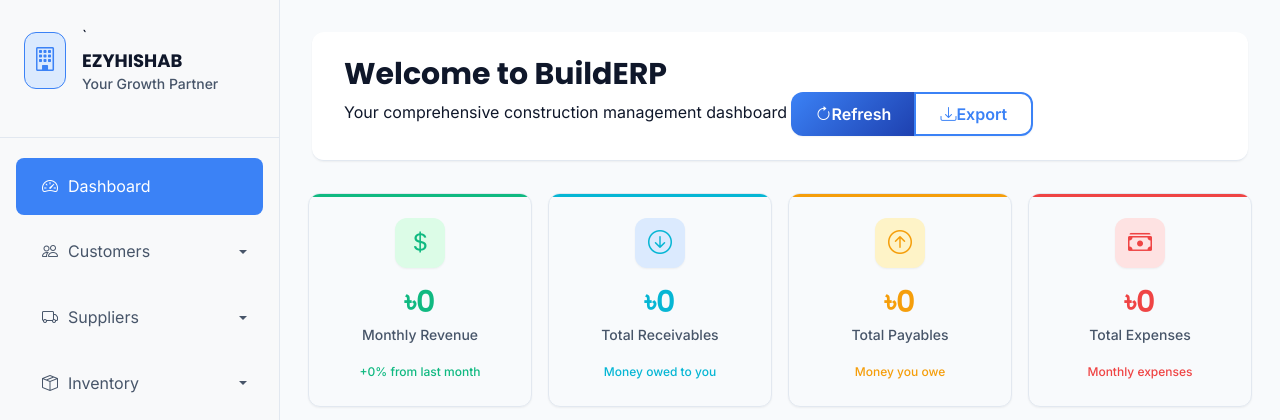
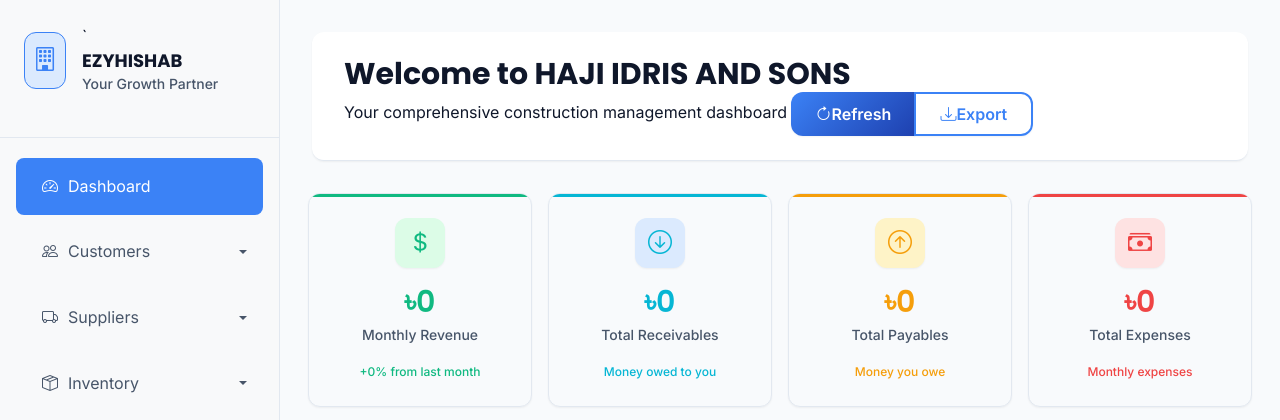
Before and after one commit to giasuddin90/hajiedirsErp, a Django app: page /dashboard/ in a window 1280 px wide. Shown: the top 420 px of the page. Run offline with Django 4.2, Linux system fonts and the light colour scheme; the visitor is signed in with stand-in values (Sample User, id 1); data that the repository does not hold is empty.

Commit message:
change text

```diff
--- a/templates/dashboard.html
+++ b/templates/dashboard.html
@@ -2,7 +2,7 @@
 
 {% block title %}Dashboard - Building Materials ERP{% endblock %}
 
-{% block page_title %}Welcome to BuildERP{% endblock %}
+{% block page_title %}Welcome to HAJI IDRIS AND SONS{% endblock %}
 {% block page_description %}Your comprehensive construction management dashboard{% endblock %}
 
 {% block page_actions %}
```
